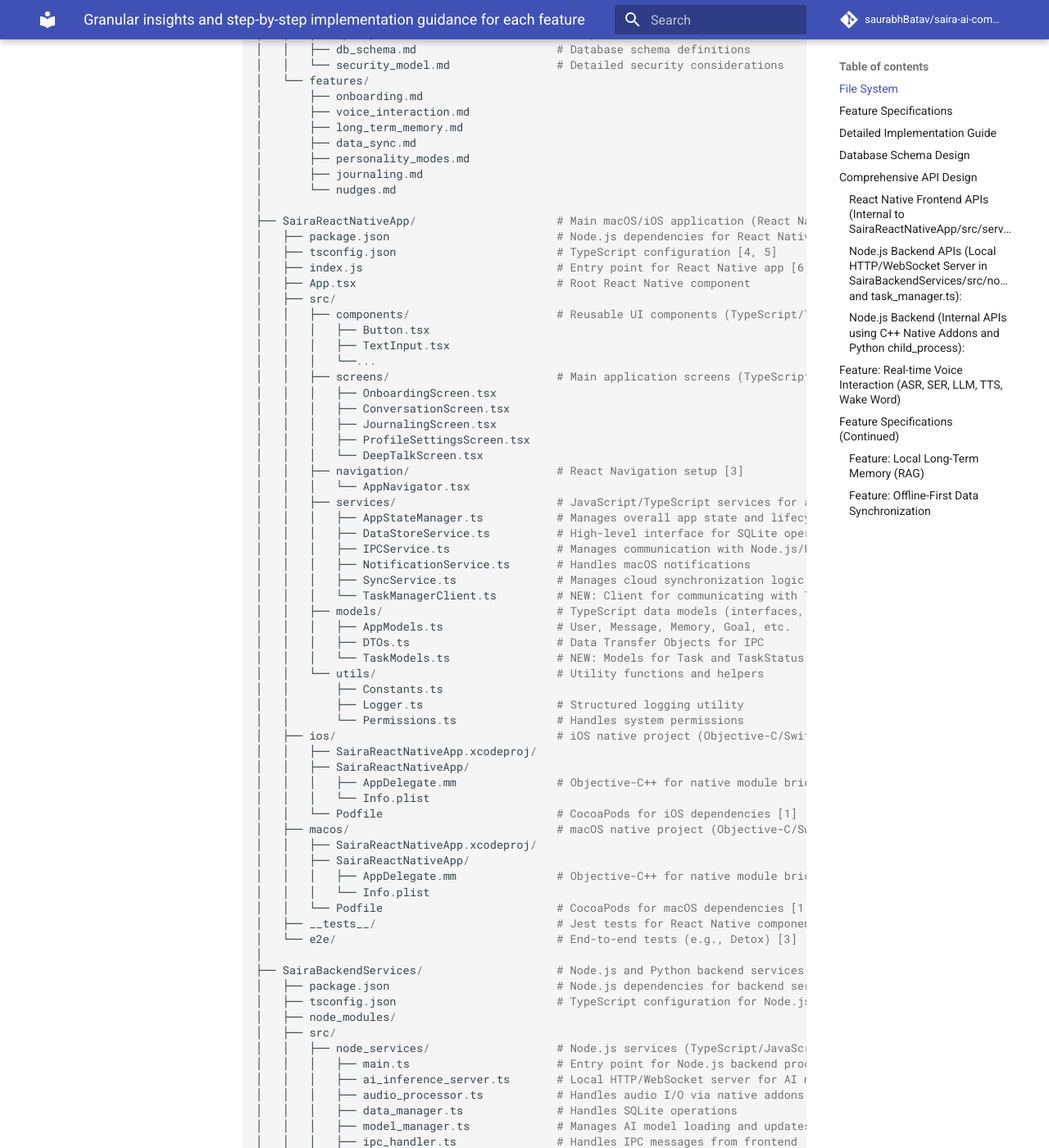
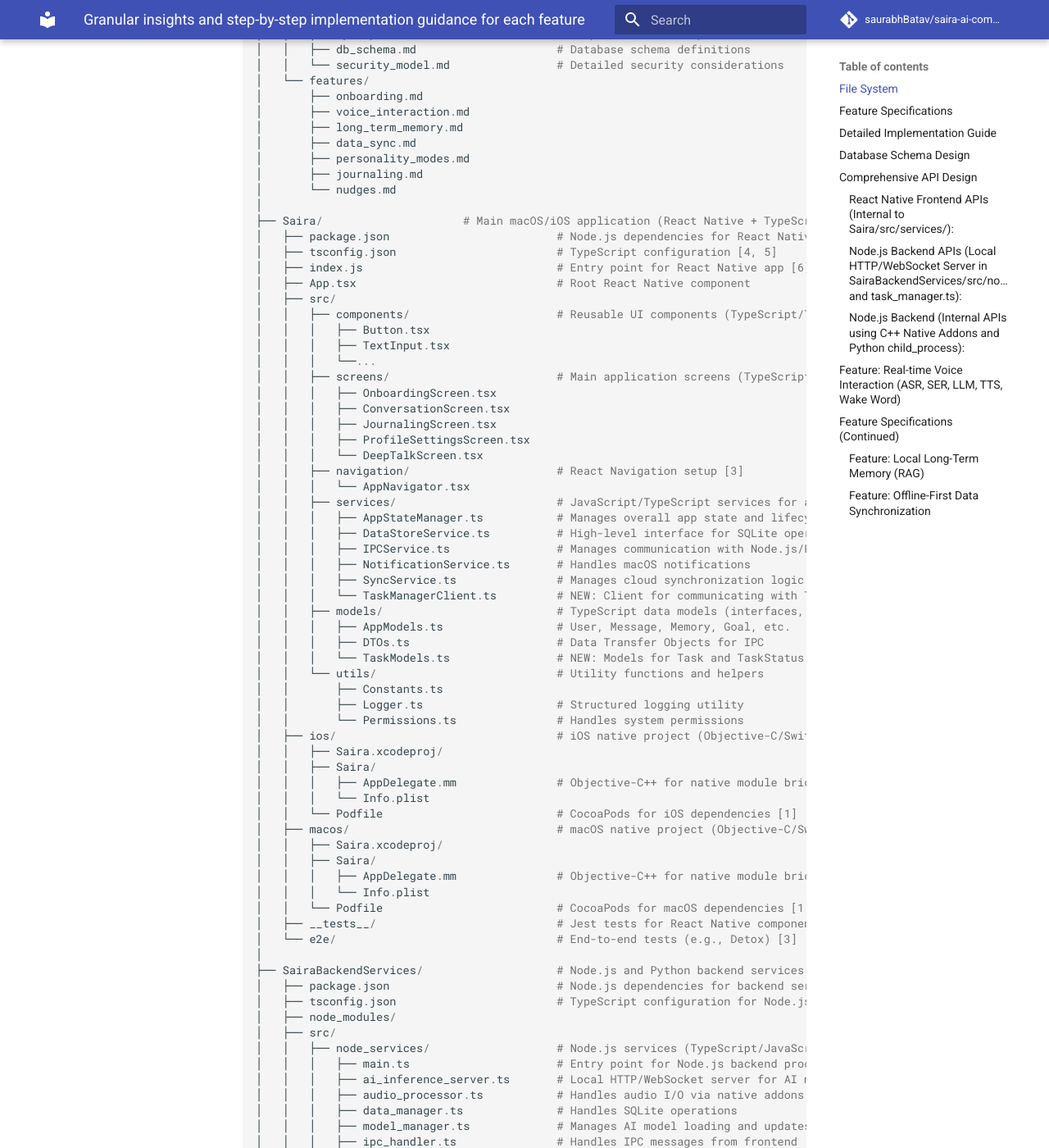
Before and after one commit to saurabhBatav/saira-ai-companion, an MkDocs documentation site: the page built from docs/feature_implementation.md, in a window 1280 px wide and 1400 px high, scrolled down 611 px. Shown: the whole window at 82% size. Built offline with MkDocs 1.6.1 and Material for MkDocs 9.7.7, drawn with Linux system fonts in a browser that asks for light colours; comment, search, counter and statistics services are not loaded; some of the changed text lies outside the part shown.

Commit message:
Updated name from SairaReactNativeApp to Saira

```diff
--- a/docs/feature_implementation.md
+++ b/docs/feature_implementation.md
@@ -29,7 +29,7 @@ saira-app/
 │       ├── journaling.md
 │       └── nudges.md
 │
-├── SairaReactNativeApp/                     # Main macOS/iOS application (React Native + TypeScript)
+├── Saira/                     # Main macOS/iOS application (React Native + TypeScript)
 │   ├── package.json                         # Node.js dependencies for React Native [3]
 │   ├── tsconfig.json                        # TypeScript configuration [4, 5]
 │   ├── index.js                             # Entry point for React Native app [6]
@@ -63,14 +63,14 @@ saira-app/
 │   │       ├── Logger.ts                    # Structured logging utility
 │   │       └── Permissions.ts               # Handles system permissions
 │   ├── ios/                                 # iOS native project (Objective-C/Swift)
-│   │   ├── SairaReactNativeApp.xcodeproj/
-│   │   ├── SairaReactNativeApp/
+│   │   ├── Saira.xcodeproj/
+│   │   ├── Saira/
 │   │   │   ├── AppDelegate.mm               # Objective-C++ for native module bridging [7, 8, 9]
 │   │   │   └── Info.plist
 │   │   └── Podfile                          # CocoaPods for iOS dependencies [1]
 │   ├── macos/                               # macOS native project (Objective-C/Swift)
-│   │   ├── SairaReactNativeApp.xcodeproj/
-│   │   ├── SairaReactNativeApp/
+│   │   ├── Saira.xcodeproj/
+│   │   ├── Saira/
 │   │   │   ├── AppDelegate.mm               # Objective-C++ for native module bridging [7, 8, 9]
 │   │   │   └── Info.plist
 │   │   └── Podfile                          # CocoaPods for macOS dependencies [1]
@@ -176,7 +176,7 @@ saira-app/
 
 **System Architecture Overview**
 
-High-level Architecture: The application will consist of a React Native for macOS frontend (`SairaReactNativeApp/`) and a Node.js/Python backend (`SairaBackendServices/`). The frontend handles the UI and high-level application logic. The backend handles all performance-critical AI inference, low-level audio I/O, and local data management. Communication between the frontend and backend will primarily occur via Inter-Process Communication (IPC) using local HTTP/WebSocket servers or Node.js `child_process` module.
+High-level Architecture: The application will consist of a React Native for macOS frontend (`Saira/`) and a Node.js/Python backend (`SairaBackendServices/`). The frontend handles the UI and high-level application logic. The backend handles all performance-critical AI inference, low-level audio I/O, and local data management. Communication between the frontend and backend will primarily occur via Inter-Process Communication (IPC) using local HTTP/WebSocket servers or Node.js `child_process` module.
 
 **Technology Stack:**
 
@@ -371,7 +371,7 @@ The local database will be SQLite, encrypted with SQLCipher. All tables will inc
 
 The primary API will be internal, facilitating communication between the React Native frontend and the Node.js backend services. This will likely involve a local HTTP server or WebSocket server running within the Node.js backend process.
 
-#### React Native Frontend APIs (Internal to `SairaReactNativeApp/src/services/`):
+#### React Native Frontend APIs (Internal to `Saira/src/services/`):
 
 These are TypeScript interfaces and classes that define the communication contracts between the React Native UI and the backend services. They will use `fetch` for HTTP requests and WebSocket for real-time streaming to the local Node.js backend.
 
@@ -413,7 +413,7 @@ These are TypeScript interfaces and classes that define the communication contra
     * `deleteNudgePreference(id: string) => Promise<void>` (D)
     * `getNudgeHistory(userId: string, pagination: PaginationDTO) => Promise<NudgeHistory[]>` (R)
     * `markNudgeInteracted(nudgeHistoryId: string) => Promise<void>` (U)
-* **TaskManagerClient (NEW - TypeScript Class in `SairaReactNativeApp/src/services/`):**
+* **TaskManagerClient (NEW - TypeScript Class in `Saira/src/services/`):**
     * `createTask(userId: string, taskType: TaskType, taskData: any): Promise<Task>`
         * **Purpose:** Initiates a background task (e.g., `createJournalEntry`, `setReminder`). Returns a `Task` object immediately with `pending` status.
     * `getTaskStatus(taskId: string): Promise<TaskStatus>`
@@ -747,7 +747,7 @@ These are TypeScript interfaces and classes that define the communication contra
 6.  **User Experience Flow**
 
     *   **Onboarding Flow:**
-        1.  **App Launch (First Time):** `SairaReactNativeApp` detects no existing user profile.
+        1.  **App Launch (First Time):** `Saira` detects no existing user profile.
         2.  **Welcome Screen:** Displays Saira's purpose and privacy commitment.
         3.  **Consent Screen:** Presents GDPR/CCPA, emotion recording, and memory recording consents. User must explicitly accept.
         4.  **Personality Selection:** User chooses an initial personality mode (e.g., "Best Friend", "Coach") from pre-defined options.
@@ -811,7 +811,7 @@ These are TypeScript interfaces and classes that define the communication contra
 8.  **Testing Strategy**
 
     *   **Unit Test Requirements:**
-        *   **React Native (`SairaReactNativeApp/__tests__`):** Jest for all React/TypeScript components, hooks, and services. Mock backend IPC calls.
+        *   **React Native (`Saira/__tests__`):** Jest for all React/TypeScript components, hooks, and services. Mock backend IPC calls.
         *   **Node.js (`SairaBackendServices/tests`):** Jest/Mocha for Node.js services (AI inference server, data manager, model manager). Mock C++ native addon calls.
         *   **Python (`SairaBackendServices/tests`):** Pytest for Python scripts (RAG ingestion, model downloader).
         *   **C++ Native Addons (`SairaBackendServices/native_addons/`):** Google Test/Catch2 for C++ code within native addons.
@@ -920,7 +920,7 @@ To enable natural, real-time conversational interaction with Saira through voice
 **Detailed Implementation Guide**
 
 1.  **System Architecture Overview**
-    *   **High-level Architecture:** This feature is primarily handled by the `SairaBackendServices` (Node.js/Python/C++ addons) due to its performance-critical nature. The `SairaReactNativeApp` (React Native) acts as the client, sending audio input and receiving text/audio output via a local WebSocket server.
+    *   **High-level Architecture:** This feature is primarily handled by the `SairaBackendServices` (Node.js/Python/C++ addons) due to its performance-critical nature. The `Saira` (React Native) acts as the client, sending audio input and receiving text/audio output via a local WebSocket server.
     *   **Technology Stack:**
         *   **Frontend (UI):** React Native for macOS (TypeScript) for microphone access (via native module), displaying real-time transcription, and playing back audio.
         *   **Backend (Orchestration & IPC):** Node.js (`ai_inference_server.ts`, `audio_processor.ts`). Node.js will manage the audio streams, orchestrate calls to AI models, and handle WebSocket communication with the frontend. Node.js is generally faster than Python for I/O-bound tasks and concurrent API requests.
```
Also changed, not shown: README.md (+5 -5 lines), docs/changelog.md (+1 -1 lines).
